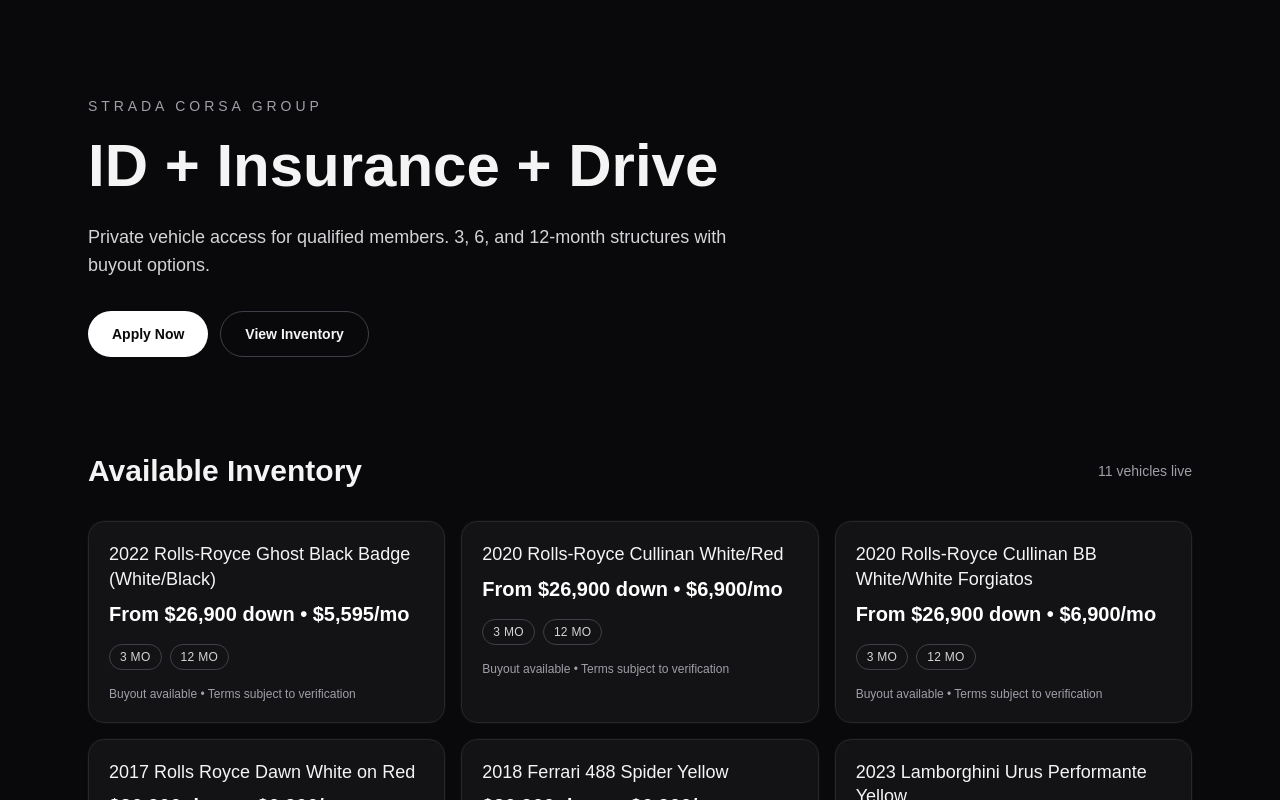
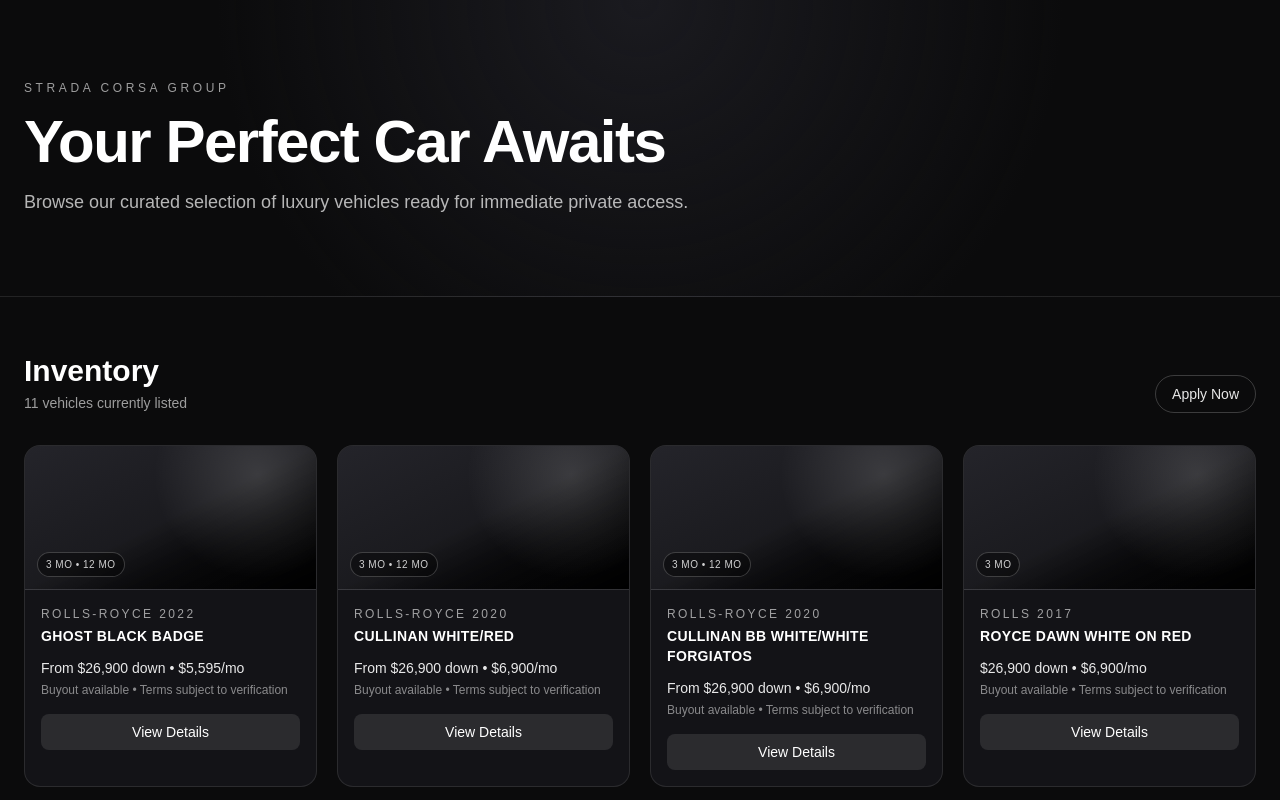
Before and after one commit to stradacorsagroup-art/scg-site-1772418012, a Next.js app: page / in a window 1280 px wide. Shown: the top 800 px of the page. Built offline with nearby package versions, Linux system fonts and the light colour scheme.

Commit message:
Refine inventory UI to MotorEnvy-style card grid

```diff
--- a/src/app/page.tsx
+++ b/src/app/page.tsx
@@ -1,56 +1,83 @@
 import { inventory } from "@/data/inventory";
+
+type ParsedCar = {
+  year: string;
+  make: string;
+  model: string;
+  full: string;
+};
+
+function parseCarName(name: string): ParsedCar {
+  const cleaned = name.replace(/\s*\([^)]*\)\s*$/g, "").trim();
+  const tokens = cleaned.split(/\s+/);
+  const year = /^\d{4}$/.test(tokens[0] || "") ? tokens.shift()! : "";
+  const make = tokens.shift() || "Luxury";
+  const model = tokens.join(" ").toUpperCase();
+
+  return {
+    year,
+    make,
+    model,
+    full: cleaned,
+  };
+}
 
 export default function Home() {
   return (
-    <main className="min-h-screen bg-zinc-950 text-zinc-100">
-      <section className="mx-auto max-w-6xl px-6 py-16 sm:py-24">
-        <p className="mb-3 text-sm uppercase tracking-[0.28em] text-zinc-400">Strada Corsa Group</p>
-        <h1 className="max-w-3xl text-4xl font-semibold leading-tight sm:text-6xl">
-          ID + Insurance + Drive
-        </h1>
-        <p className="mt-5 max-w-2xl text-base text-zinc-300 sm:text-lg">
-          Private vehicle access for qualified members. 3, 6, and 12-month structures with buyout options.
-        </p>
-
-        <div className="mt-8 flex flex-wrap gap-3">
-          <button className="rounded-full bg-white px-6 py-3 text-sm font-semibold text-zinc-950 transition hover:bg-zinc-200">
-            Apply Now
-          </button>
-          <button className="rounded-full border border-zinc-700 px-6 py-3 text-sm font-semibold text-zinc-100 transition hover:border-zinc-400">
-            View Inventory
-          </button>
+    <main className="min-h-screen bg-[#0b0b0c] text-white">
+      <section className="border-b border-white/10 bg-[radial-gradient(circle_at_top,#1a1a1f,transparent_60%)]">
+        <div className="mx-auto max-w-7xl px-6 py-16 sm:py-20">
+          <p className="text-xs font-medium uppercase tracking-[0.3em] text-white/60">Strada Corsa Group</p>
+          <h1 className="mt-4 text-4xl font-semibold tracking-tight sm:text-6xl">Your Perfect Car Awaits</h1>
+          <p className="mt-4 max-w-2xl text-base text-white/70 sm:text-lg">
+            Browse our curated selection of luxury vehicles ready for immediate private access.
+          </p>
         </div>
       </section>
 
-      <section id="inventory" className="mx-auto max-w-6xl px-6 pb-16">
-        <div className="mb-8 flex items-center justify-between gap-4">
-          <h2 className="text-2xl font-semibold sm:text-3xl">Available Inventory</h2>
-          <p className="text-sm text-zinc-400">{inventory.length} vehicles live</p>
+      <section id="inventory" className="mx-auto max-w-7xl px-6 py-10 sm:py-14">
+        <div className="mb-8 flex items-end justify-between gap-4">
+          <div>
+            <h2 className="text-2xl font-semibold sm:text-3xl">Inventory</h2>
+            <p className="mt-1 text-sm text-white/60">{inventory.length} vehicles currently listed</p>
+          </div>
+          <button className="rounded-full border border-white/20 px-4 py-2 text-sm font-medium text-white/90 hover:border-white/40">
+            Apply Now
+          </button>
         </div>
 
-        <div className="grid grid-cols-1 gap-4 sm:grid-cols-2 lg:grid-cols-3">
-          {inventory.map((item) => (
-            <article
-              key={item.car}
-              className="rounded-2xl border border-zinc-800 bg-zinc-900/70 p-5 shadow-[0_0_0_1px_rgba(255,255,255,0.02)]"
-            >
-              <h3 className="text-lg font-medium leading-snug text-zinc-100">{item.car}</h3>
-              <p className="mt-2 text-xl font-semibold text-white">{item.display}</p>
+        <div className="grid grid-cols-1 gap-5 sm:grid-cols-2 lg:grid-cols-3 xl:grid-cols-4">
+          {inventory.map((item) => {
+            const car = parseCarName(item.car);
 
-              <div className="mt-4 flex flex-wrap gap-2">
-                {item.terms.map((term) => (
-                  <span
-                    key={`${item.car}-${term}`}
-                    className="rounded-full border border-zinc-700 px-2.5 py-1 text-xs uppercase tracking-wide text-zinc-300"
-                  >
-                    {term}
-                  </span>
-                ))}
-              </div>
+            return (
+              <article
+                key={item.car}
+                className="group overflow-hidden rounded-2xl border border-white/10 bg-[#131317] transition hover:border-white/25"
+              >
+                <div className="relative h-36 border-b border-white/10 bg-gradient-to-br from-zinc-700/40 via-zinc-800/40 to-black">
+                  <div className="absolute inset-0 bg-[radial-gradient(circle_at_80%_20%,rgba(255,255,255,0.14),transparent_40%)]" />
+                  <div className="absolute bottom-3 left-3 rounded-full border border-white/20 bg-black/40 px-2 py-1 text-[10px] uppercase tracking-wider text-white/80">
+                    {item.terms.join(" • ")}
+                  </div>
+                </div>
 
-              <p className="mt-4 text-xs text-zinc-400">Buyout available • Terms subject to verification</p>
-            </article>
-          ))}
+                <div className="p-4">
+                  <p className="text-xs font-medium uppercase tracking-[0.2em] text-white/60">
+                    {car.make} {car.year}
+                  </p>
+                  <h3 className="mt-1 text-sm font-semibold uppercase tracking-wide text-white">{car.model}</h3>
+
+                  <p className="mt-3 text-sm font-medium text-white/90">{item.display}</p>
+                  <p className="mt-1 text-xs text-white/50">Buyout available • Terms subject to verification</p>
+
+                  <button className="mt-4 w-full rounded-lg bg-white/10 px-3 py-2 text-sm font-medium text-white transition group-hover:bg-white group-hover:text-black">
+                    View Details
+                  </button>
+                </div>
+              </article>
+            );
+          })}
         </div>
       </section>
     </main>
```
